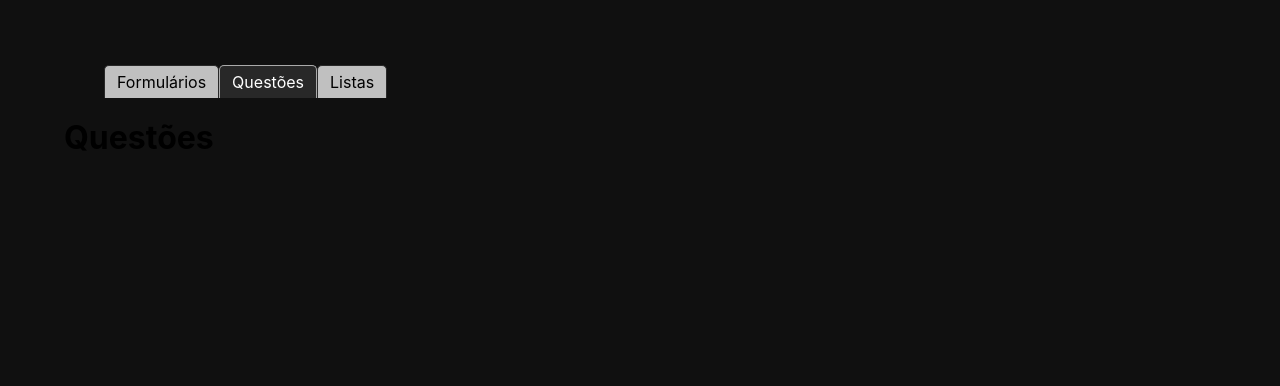
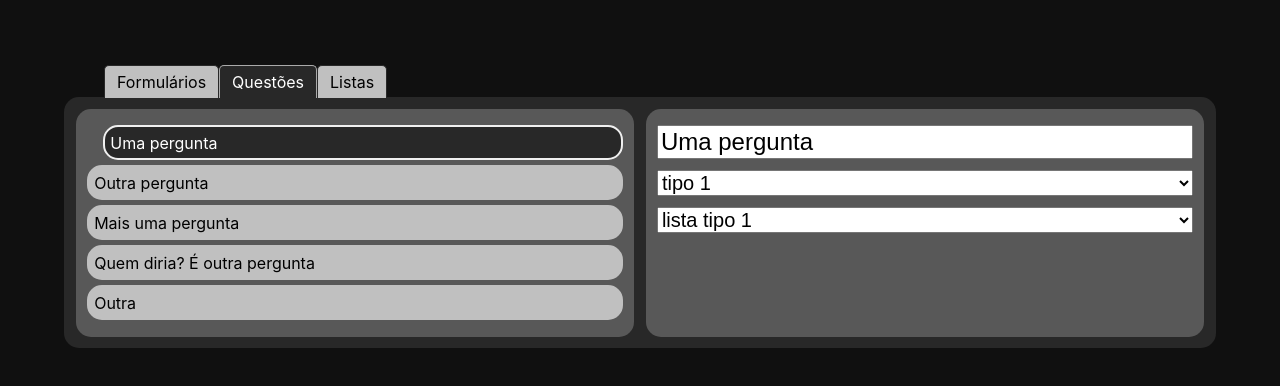
Before and after one commit to gabrielott/bd-final, a React (Create React App) app in the folder front/: page / in a window 1280 px wide. Both pictures are taken after a click on the tab "Questões". Shown: the top 386 px of the page. Built offline with nearby package versions, Linux system fonts and the light colour scheme.

Commit message:
Interface de edição de questões

```diff
--- a/front/src/App.css
+++ b/front/src/App.css
@@ -110,3 +110,77 @@ html {
 	display: flex;
 	flex-direction: row-reverse;
 }
+
+.qeditor {
+	display: flex;
+	justify-content: space-between;
+	color: white;
+	border-radius: 15px;
+	background-color: #282828;
+	padding: 1%;
+}
+
+.qeditor-left {
+	width: 50%;
+	padding: 1%;
+	margin-right: .5%;
+	border-radius: 15px;
+	background-color: #585858;
+}
+
+.qeditor-left ul {
+	list-style-type: none;
+	margin: 0;
+	padding: 0;
+}
+
+.qeditor-question, .qeditor-question-selected {
+	border-radius: 15px;
+	border-style: solid;
+	border-width: 2px;
+	border-color: #C0C0C0;
+	margin: 1%;
+	margin-left: 0;
+	margin-right: 0;
+	padding: 1%;
+	background-color: #C0C0C0;
+	color: black;
+	cursor: pointer;
+}
+
+.qeditor-question-selected {
+	background-color: #282828;
+	border-color: #F0F0F0;
+	margin-left: 3%;
+	color: white;
+}
+
+.qeditor-left li:hover {
+	background-color: #282828;
+	border-color: #282828;
+	color: white;
+}
+
+.qeditor-right {
+	display: flex;
+	flex-direction: column;
+	width: 50%;
+	padding: 1%;
+	margin-left: .5%;
+	border-radius: 15px;
+	background-color: #585858;
+}
+
+.qeditor-right input {
+	margin: 1%;
+	margin-left: 0;
+	margin-right: 0;
+	font-size: 1.5em;
+}
+
+.qeditor-right select {
+	margin: 1%;
+	margin-left: 0;
+	margin-right: 0;
+	font-size: 1.25em;
+}
--- a/front/src/App.js
+++ b/front/src/App.js
@@ -400,6 +400,93 @@ function Question(props) {
 	);
 }
 
+class QuestionEditor extends React.Component {
+	constructor(props) {
+		super(props);
+
+		this.state = {
+			selected: 0,
+			questions: this.props.questions,
+		};
+
+		this.handleInputChange = this.handleInputChange.bind(this);
+		this.handleSelect = this.handleSelect.bind(this);
+	}
+
+	handleInputChange(event) {
+		const target = event.target;
+		const value = target.value;
+		const name = target.name;
+
+		const questions = this.state.questions.slice();
+		const question = questions[this.state.selected];
+		question[name] = value;
+
+		this.setState({questions: questions});
+
+		console.log(`index=${this.state.selected} name=${name} value=${value}`);
+	}
+
+	handleSelect(index) {
+		this.setState({selected: index});
+	}
+
+	render() {
+		const questions = this.props.questions.map((q, i) =>
+			<li
+				key={i}
+				className={this.state.selected === i ? "qeditor-question-selected" : "qeditor-question"}
+				onClick={() => this.handleSelect(i)}
+			>
+				{q.description}
+			</li>
+		);
+
+		const type_options = this.props.types.map((t, i) =>
+			<option value={i} key={i}>
+				{t.description}
+			</option>
+		);
+
+		const list_type_options = this.props.list_types.map((t, i) =>
+			<option value={i} key={i}>
+				{t.description}
+			</option>
+		);
+
+		return (
+			<div className="qeditor">
+				<div className="qeditor-left">
+					<ul>
+						{questions}
+					</ul>
+				</div>
+				<div className="qeditor-right">
+					<input
+						name="description"
+						value={this.state.questions[this.state.selected].description}
+						onChange={this.handleInputChange}
+					/>
+					<select
+						name="type"
+						value={this.state.questions[this.state.selected].type}
+						onChange={this.handleInputChange}
+					>
+						{type_options}
+					</select>
+					<select
+						name="list_type"
+						value={this.state.questions[this.state.selected].list_type}
+						onChange={this.handleInputChange}
+					>
+						{list_type_options}
+					</select>
+				</div>
+			</div>
+		);
+	}
+}
+
 function App(props) {
 	const types = [
 		{
@@ -431,22 +518,44 @@ function App(props) {
 		},
 	];
 
-	const question = {
+	const questions = [
+		{
 			description: "Uma pergunta",
+			type: 0,
+			list_type: 0,
+		},
+		{
+			description: "Outra pergunta",
 			type: 1,
 			list_type: 1,
-	}
+		},
+		{
+			description: "Mais uma pergunta",
+			type: 2,
+			list_type: 2,
+		},
+		{
+			description: "Quem diria? É outra pergunta",
+			type: 2,
+			list_type: 2,
+		},
+		{
+			description: "Outra",
+			type: 0,
+			list_type: 0,
+		},
+	];
 
 	const group = {
 		description: "Um grupo",
 		comment: "Comentando sobre o grupo",
-		questions: [question],
-	}
+		questions: questions,
+	};
 
 	const module = {
 		description: "Um módulo",
 		groups: [group],
-	}
+	};
 
 	return (
 		<Tabs className="tabs">
@@ -457,17 +566,19 @@ function App(props) {
 			</TabList>
 
 			<TabPanel>
-				<div className="survey">
 				<Survey
 					description="Title"
 					modules={[module]}
 					types={types}
 					list_types={list_types}
 				/>
-				</div>
 			</TabPanel>
 			<TabPanel>
-				<h1>Questões</h1>
+				<QuestionEditor
+					questions={questions}
+					types={types}
+					list_types={list_types}
+				/>
 			</TabPanel>
 			<TabPanel>
 				<h1>Listas</h1>
```
Lines whose indentation alone changed are shown as unchanged.
